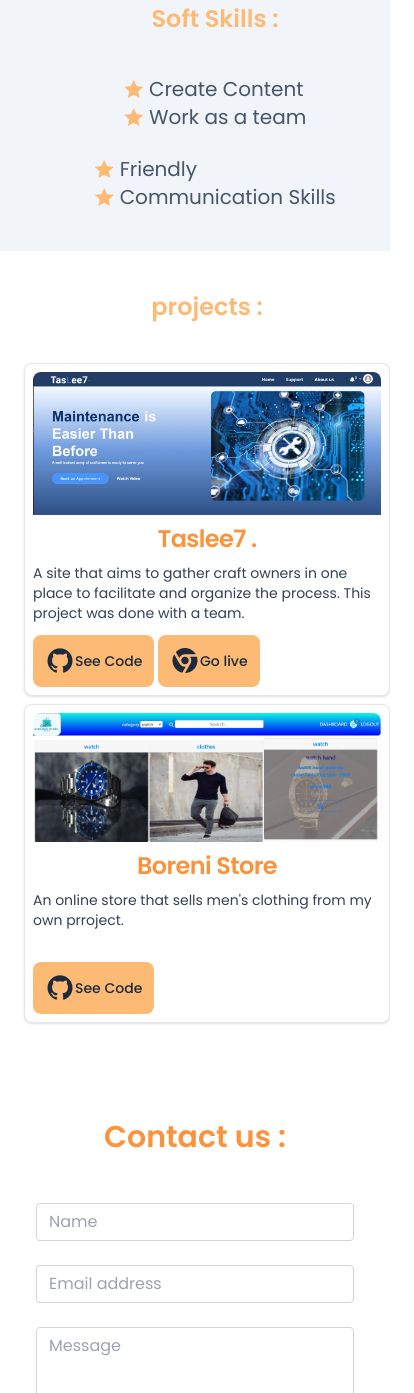
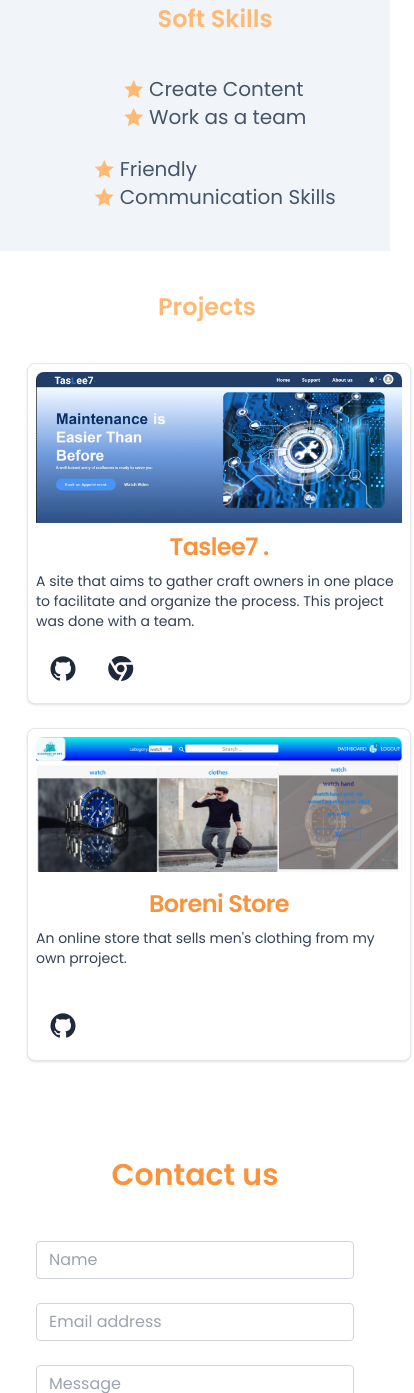
Before and after one commit to ahmade-shehadeh/Portfolio, a website: page portfolio/index.html in a window 390 px wide. Shown: the part 1868-3261 px from the top of the page, 414 px wide, since content can reach past the window. Drawn offline with nearby package versions, Linux system fonts and the light colour scheme; a web font is replaced by a local one.

Commit message:
final V05

```diff
--- a/portfolio/index.html
+++ b/portfolio/index.html
@@ -33,7 +33,7 @@
     src="https://cdn.jsdelivr.net/npm/emailjs-com@3/dist/email.min.js"
   ></script>
   </head>
-  <body class="overflow-x-hidden">
+  <body class="overflow-x-hidden ">
     <nav class="container mx-auto p-6">
       <div class="flex item-center justify-between">
         <div class="h-1/2 w-16 rounded-full ">
@@ -42,10 +42,10 @@
         </div>
 
         <div class="hidden sm:flex space-x-14 items-center">
-          <a href="#about" class="text-slate-900 font-serif hover:text-orange-300"> ABOUT</a>
-          <a href="#skills" class="text-slate-900 font-serif hover:text-orange-300"> SKILLS</a>
-          <a href="#projects" class="text-slate-900 font-serif hover:text-orange-300"> PROJECTS</a>
-          <a href="#contact" class="py-2 px-6 text-white bg-orange-400 rounded-full font-serif hover:text-slate-900 "> CONTACT</a>
+          <a href="#about" class="text-slate-900  hover:text-orange-300  font-bold"> About</a>
+          <a href="#skills" class="text-slate-900  hover:text-orange-300 font-bold"> Skills</a>
+          <a href="#projects" class="text-slate-900  hover:text-orange-300 font-bold"> Projects</a>
+          <a href="#contact" class="py-2 px-6 text-white bg-orange-400 rounded-full  hover:text-slate-900 "> Contact</a>
         </div>
 
           <button id="btnMenu" class="sm:hidden text-2xl">
@@ -96,7 +96,7 @@
               <img class="img" src="./medea/ahmad.png" alt="image" loading="lazy" width="" height="" >
             </div>
             <div class="md:7/12 lg:w-6/12 ">
-              <h2 class="text-2xl   text-orange-300 font-bold md:text-5xl lg:text-7xl">About me :</h2>
+              <h2 class="text-2xl   text-orange-300 font-bold md:text-3xl ">About me :</h2>
               <p class="text-sm mt-6 text-gray-600 md:text-xl lg:text-2xl">I am currently thrilled and eager to embark on a new professional endeavor, prepared to commence work promptly. Over time, I have gained experience across various domains, consistently delivering work with utmost dedication and thoroughness while maintaining a strong work ethic. This commitment has facilitated my rapid advancement in previous roles, particularly during my university years. However, my current aspirations lie in the realm of programming. I have diligently cultivated my skills to ensure optimal outcomes and to contribute to the company I join in the most efficient and effective manner possible.</p>
 
             </div>
@@ -230,7 +230,7 @@
 
 </div>
 <div class=" pl-10  md:pl-10 py-10 xl:pl-10 text-slate-600 bg-slate-100 mb-10">
-  <h2 class="text-2xl text-orange-300 font-bold md:text-2xl lg:text-4xl text-center">Soft Skills :</h2>
+  <h2 class="text-2xl text-orange-300 font-bold md:text-2xl lg:text-4xl text-center">Soft Skills</h2>
   <div class="  grid-cols-1 text-xl grid  sm:grid-cols-2 gap-y-6 md:text-2xl mt-10 lg:w-screen lg:text-2xl justify-items-center justify-center ">
 <div class="flex flex-col">
     <a ><i class="ri-star-fill  text-orange-300"></i> Create Content</a>
@@ -249,10 +249,11 @@
   <section id="projects">
     <a name="projects"></a>
     <div class="pl-6 text-gray-600 md:pl-12  ">
-      <h2 class="text-2xl text-orange-300 font-bold text-center  md:text-4xl">projects :</h2>
+      <h2 class="text-2xl text-orange-300 font-bold text-center  md:text-4xl">Projects </h2>
 
 
-<div class="text-sm grid grid-rows-1 gap-y-2  mt-10 lg:text-2xl md:grid-cols-2   justify-center justify-items-center lg:w-screen">
+<!-- <div class="text-sm grid grid-rows-1 gap-y-2  mt-10 lg:text-2xl md:grid-cols-2    lg:w-screen"> -->
+  <div class="grid grid-rows-1 mt-10 text-sm md:flex justify-center gap-6 w-screen ">
 
 
 <div class="max-w-sm p-2 bg-white border border-gray-200 rounded-lg shadow dark:bg-gray-800 dark:border-gray-700 justify-self-center">
@@ -264,13 +265,13 @@
   </a>
 
   <p class="mb-3 font-normal text-slate-700 dark:text-slate-400">A site that aims to gather craft owners in one place to facilitate and organize the process. This project was done with a team.</p>
-  <a href="https://github.com/ahmade-shehadeh/MERAKI_Academy_Project_5" target="_blank"  class="inline-flex  items-center px-3 py-2 text-l font-medium text-center text-slate-800 bg-orange-300 rounded-lg hover:shadow-slate-400 hover:shadow-lg focus:ring-4 focus:outline-none focus:ring-orange-300">
+  <a href="https://github.com/ahmade-shehadeh/MERAKI_Academy_Project_5" target="_blank"  class="inline-flex  items-center px-3 py-2 text-l font-medium text-center text-slate-800  rounded-lg hover:shadow-slate-400 hover:shadow-lg focus:ring-4 focus:outline-none focus:ring-orange-300">
     <i class="ri-github-fill text-3xl"></i>
-    See Code
+
   </a>
-  <a href="https://644adfe06b8a15054d747164--iridescent-gaufre-849558.netlify.app/" target="_blank"   class="inline-flex items-center px-3 py-2 text-l font-medium text-center text-slate-800 bg-orange-300 rounded-lg hover:shadow-slate-400 hover:shadow-lg focus:ring-4 focus:outline-none focus:ring-orange-300">
+  <a href="https://644adfe06b8a15054d747164--iridescent-gaufre-849558.netlify.app/" target="_blank"   class="inline-flex items-center px-3 py-2 text-l font-medium text-center text-slate-800  rounded-lg hover:shadow-slate-400 hover:shadow-lg focus:ring-4 focus:outline-none focus:ring-orange-300">
     <i class="ri-chrome-fill text-3xl"></i>
-   Go live
+
 
   </a>
 
@@ -279,13 +280,13 @@
     <a href="#">
       <img class="rounded-t-lg" src="./medea/home boreni.png" alt="" />
   </a>
-      <h5 class="mb-2 text-2xl font-bold tracking-tight text-orange-400 dark:text-white text-center pt-2">Boreni Store</h5>
+      <h5 class="mb-2 text-2xl font-bold tracking-tight text-orange-400 dark:text-white text-center pt-4">Boreni Store</h5>
   </a>
 
   <p class="mb-3 font-normal text-slate-700 dark:text-slate-400">An online store that sells men's clothing from my own prroject.</p>
-  <a href="https://github.com/C7-ahmade-shehadeh/MERAKI_Academy_Project_4" target="_blank"  class="inline-flex  items-center px-3 py-2  font-medium text-center text-slate-800 bg-orange-300 rounded-lg hover:shadow-slate-400 hover:shadow-lg focus:ring-4 focus:outline-none focus:ring-orange-300 mt-5 lg:mt-16 text-l">
+  <a href="https://github.com/C7-ahmade-shehadeh/MERAKI_Academy_Project_4" target="_blank"  class="inline-flex  items-center px-3 py-2  font-medium text-center text-slate-800  rounded-lg hover:shadow-slate-400 hover:shadow-lg focus:ring-4 focus:outline-none focus:ring-orange-300 mt-5 lg:mt-16 text-l">
     <i class="ri-github-fill text-3xl"></i>
-    See Code </a>
+     </a>
   <!--
   <a href="https://github.com/C7-ahmade-shehadeh/MERAKI_Academy_Project_4" target="_blank"  class="inline-flex items-center px-3 py-2 text-sm font-medium text-center text-slate-800 bg-orange-300 rounded-lg hover:shadow-slate-400 hover:shadow-lg focus:ring-4 focus:outline-none focus:ring-orange-300">
     <i class="ri-chrome-fill"></i>
@@ -304,7 +305,7 @@
     <section class="mb-32 text-gray-800">
       <div class="flex justify-center">
         <div class="text-center lg:max-w-2xl md:max-w-xl">
-          <h2 class="text-3xl font-bold mb-12 px-6 text-orange-400">Contact us :</h2>
+          <h2 class="text-3xl font-bold mb-12 px-6 text-orange-400">Contact us </h2>
         </div>
       </div>
   <a name="contact"></a>
--- a/portfolio/style.css
+++ b/portfolio/style.css
@@ -10,7 +10,7 @@
 
 .skills_section {
   width: 100%;
-  height: 100vh;
+  /* height: 100vh; */
   padding: 0px 13%;
   background-color: rgba(0, 0, 0, 0.082);
   display: flex;
```
